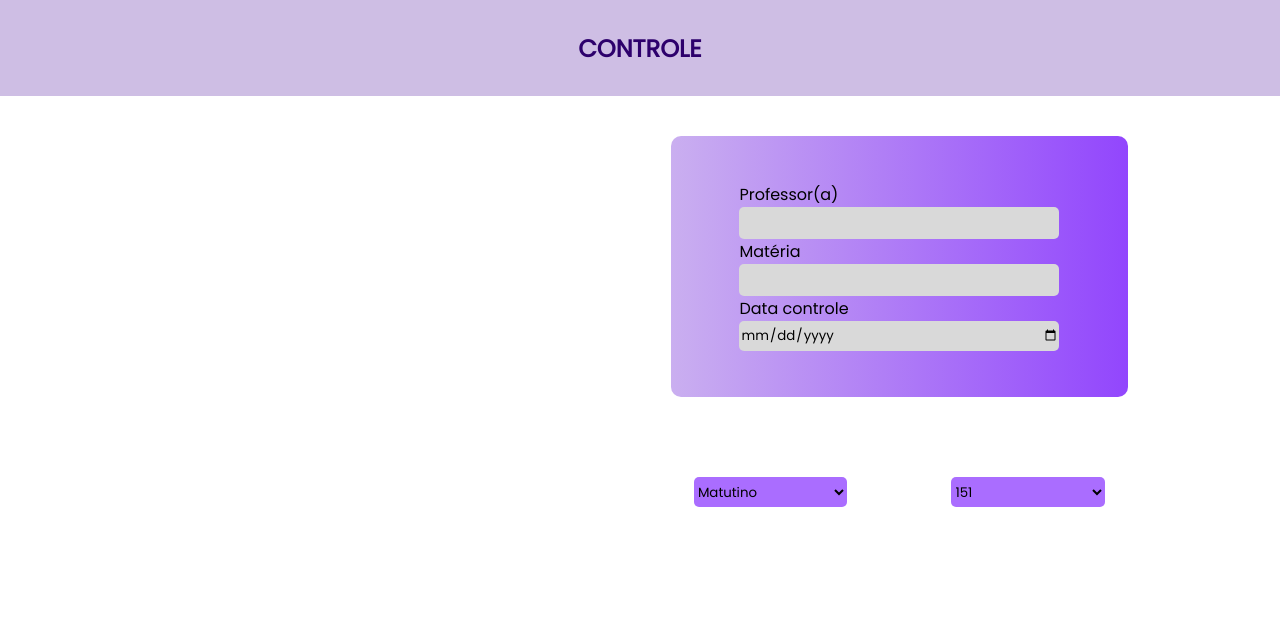
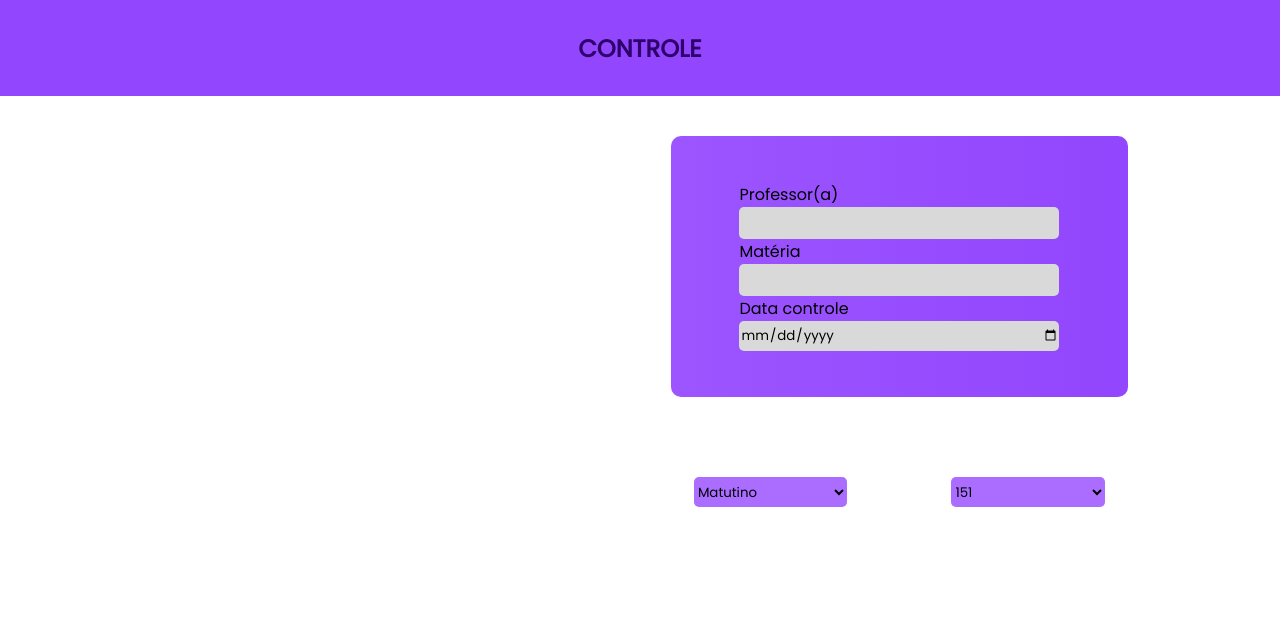
Before and after one commit to isaaraujor/tcc, a PHP site: page /controle.php in a window 1280 px wide. Shown: the top 637 px of the page. Run offline with PHP 8.4, Linux system fonts and the light colour scheme.

Commit message:
atualização

```diff
--- a/tela-login/css/cont.css
+++ b/tela-login/css/cont.css
@@ -11,7 +11,7 @@ h2{
 
 .navb{
     height: 12vh !important;
-    background-color: rgba(206,190,228,1);
+    background-color: rgba(146,70,253,1);
     display: flex;
     align-items: center;
     justify-content: center;
@@ -39,7 +39,7 @@ h2{
     justify-content: center;
     align-items: center;
     border-radius: 10px;
-    background: linear-gradient(to left,rgba(146,70,253,1), rgba(202,175,240,1));
+    background: linear-gradient(to left,rgba(146,70,253,1), rgb(156, 85, 255));
     background-size: cover;
     background-repeat: no-repeat;
     margin-top: 5vh;
--- a/tela-login/css/hist.css
+++ b/tela-login/css/hist.css
@@ -11,7 +11,7 @@ h2{
 
 .navb{
     height: 12vh !important;
-    background-color: rgba(206,190,228,1);
+    background-color: rgba(146,70,253,1);
     display: flex;
     align-items: center;
     justify-content: center;
--- a/tela-login/css/login.css
+++ b/tela-login/css/login.css
@@ -68,7 +68,7 @@ body{
     justify-content: center;
     align-items: center;
     border-radius: 10px;
-    background: linear-gradient(to left,rgba(146,70,253,1), rgba(202,175,240,1));
+    background: linear-gradient(to left,rgba(146,70,253,1), rgb(156, 85, 255));
     background-size: cover;
     background-repeat: no-repeat;
 }
--- a/tela-login/css/novo.css
+++ b/tela-login/css/novo.css
@@ -11,7 +11,7 @@ h2{
 
 .navb{
     height: 12vh !important;
-    background-color: rgba(206,190,228,1);
+    background-color: rgba(146,70,253,1);
     display: flex;
     align-items: center;
     justify-content: center;
@@ -47,7 +47,7 @@ h2{
     align-items: center;
     margin: auto;
     border-radius: 10px;
-    background: linear-gradient(to left,rgba(146,70,253,1), rgba(202,175,240,1));
+    background: linear-gradient(to left,rgba(146,70,253,1), rgb(156, 85, 255));
     background-size: cover;
     background-repeat: no-repeat;
     color: rgba(45,0,108,1);
```
